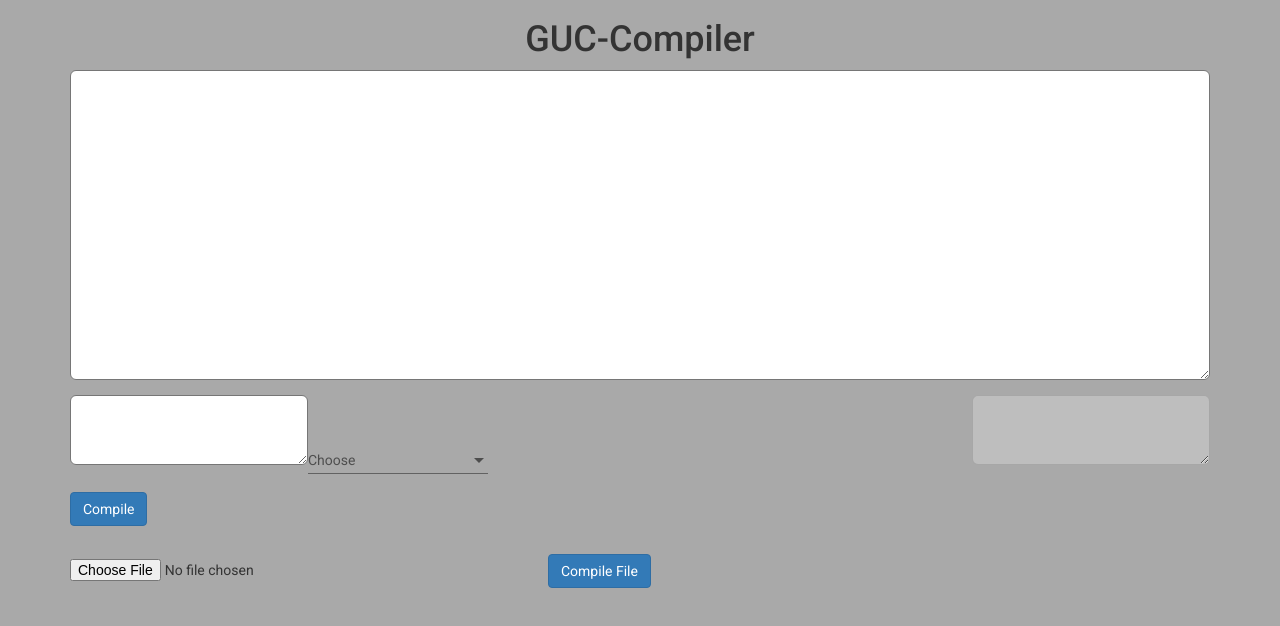
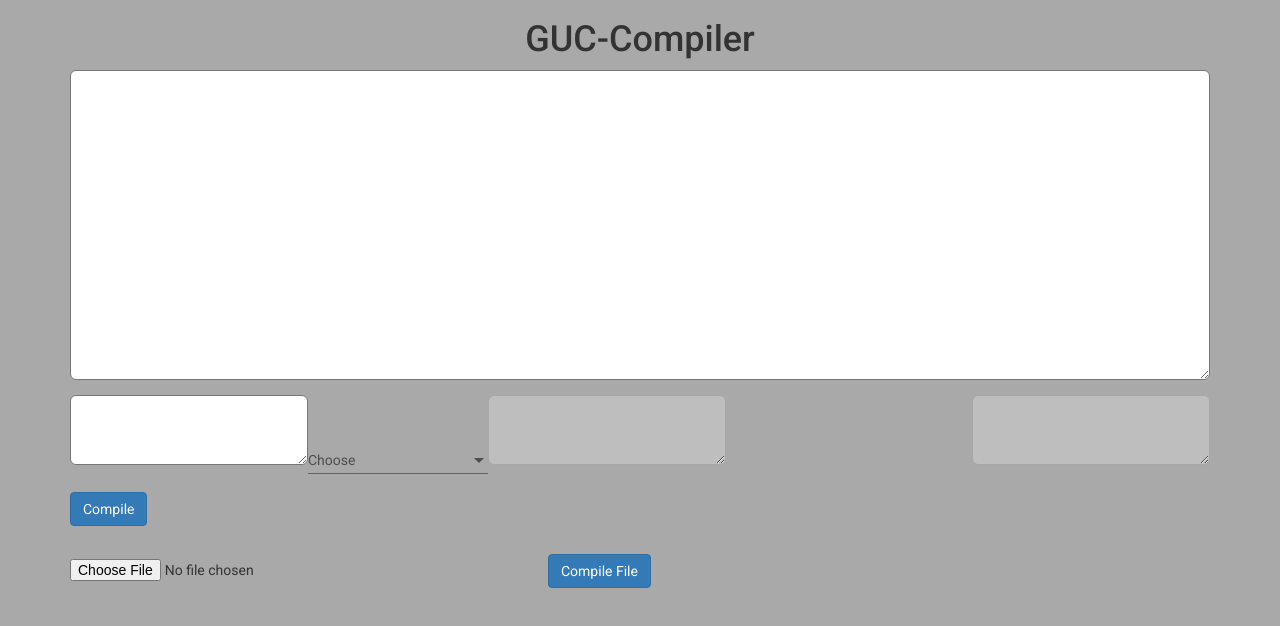
Before and after one commit to melnele/GUC-Compiler, an Angular app: page / in a window 1280 px wide. Shown: the top 626 px of the page. Built offline with nearby package versions, Linux system fonts and the light colour scheme.

Commit message:
etter response

```diff
--- a/api/controllers/index.js
+++ b/api/controllers/index.js
@@ -21,10 +21,10 @@ module.exports.compile = function (req, res, next) {
                 console.log("error:", error);
                 console.log("statusCode:", response && response.statusCode);
                 console.log("body:", body);
-                res.status(response.statusCode).json({
+                res.status(200).json({
                     err: error,
                     msg: response.msg,
-                    data: body.output
+                    data: body
                 });
             }
         );
--- a/src/app/app.component.html
+++ b/src/app/app.component.html
@@ -13,6 +13,7 @@
           <mat-option value="go">Go</mat-option>
         </mat-select>
       </mat-form-field>
+      <textarea id="scode" class="input-lg" readonly disabled [(ngModel)]="scode"></textarea>
 
       <textarea id="stdout" class="input-lg" style="float:right;" readonly disabled [(ngModel)]="stdout"></textarea>
 
--- a/src/app/app.component.ts
+++ b/src/app/app.component.ts
@@ -12,6 +12,7 @@ export class AppComponent {
   stdin = '';
   stdout = '';
   lang = '';
+  scode = '';
   static codefile = '';
 
   constructor(public http: HttpClient) { }
@@ -37,7 +38,8 @@ export class AppComponent {
       stdin: this.stdin
     });
     this.http.post('/api/compile/', data, config).subscribe(res => {
-      this.stdout = res["data"];
+      this.scode = res["data"].error;
+      this.stdout = res["data"].output;
     }, err => {
     });
   }
```
